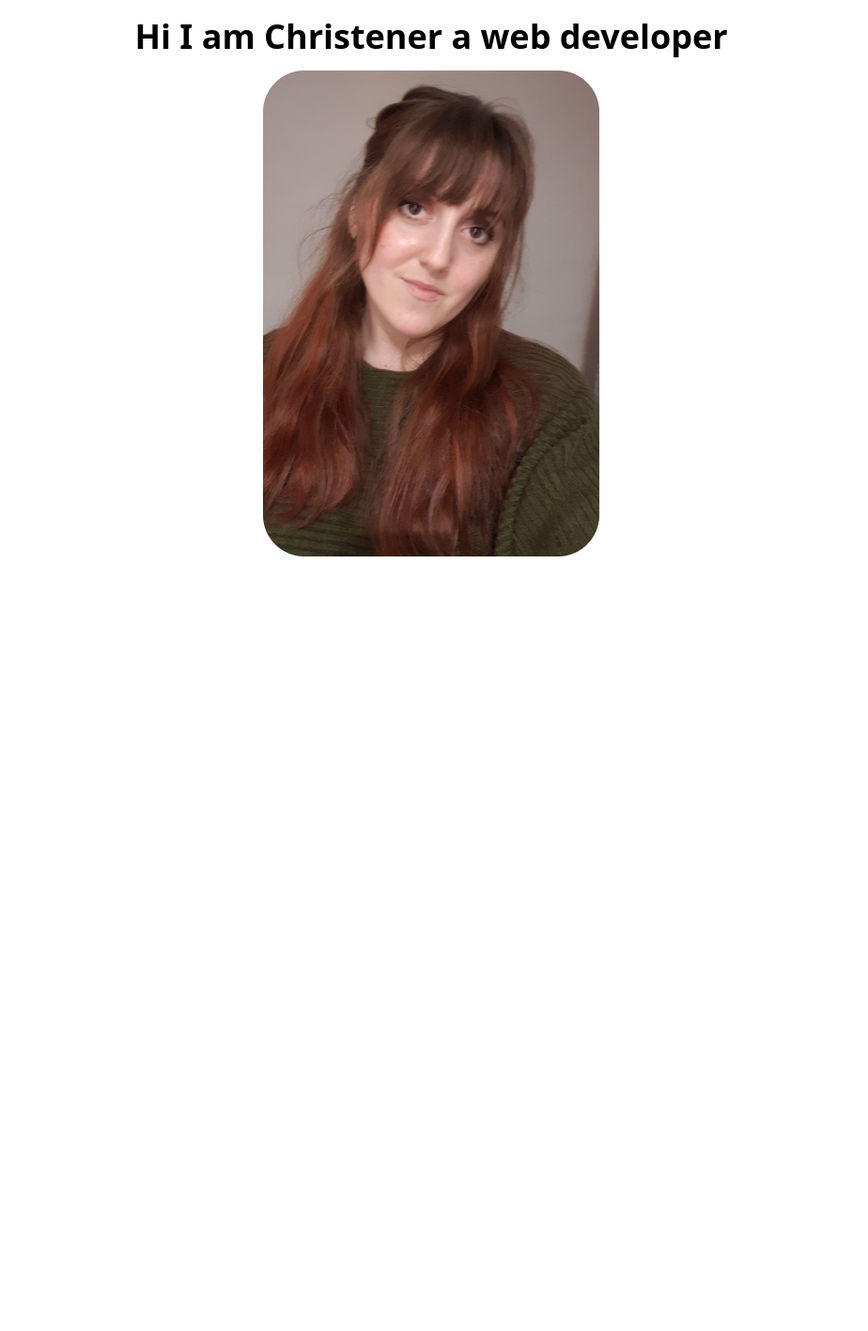
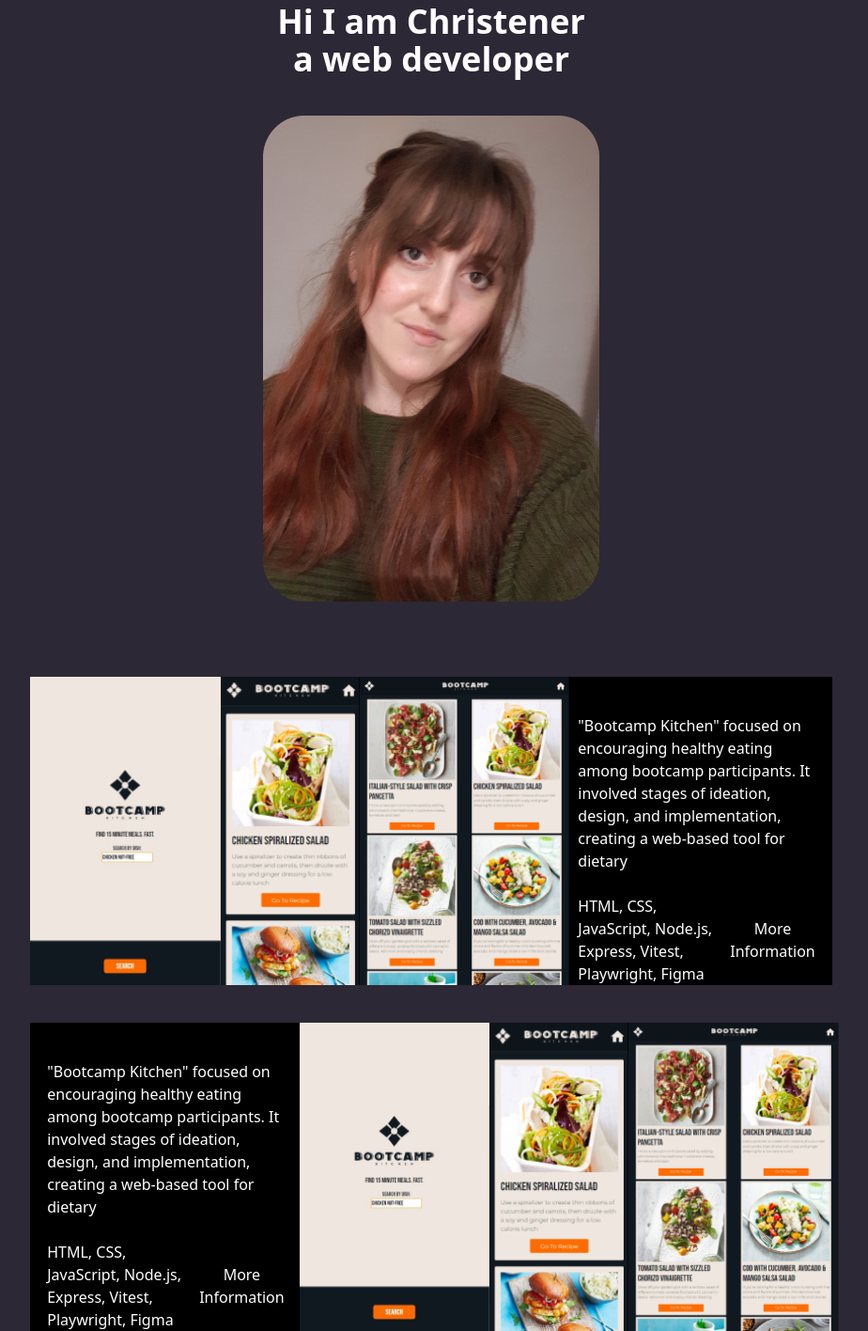
Before and after one commit to Christener19/Portfolio, a plain HTML site: page index.html in a window 1280 px wide. Shown: the part 77-1493 px from the top of the page at 94% size, without its empty margins (181-1105 px from the left). Before the commit the page ends 800 px from the top, so only its background shows below. Drawn offline with nearby package versions, Linux system fonts and the light colour scheme.

Commit message:
projects stage started

```diff
--- a/index.html
+++ b/index.html
@@ -7,16 +7,61 @@
     <link rel="stylesheet" href="style.css">
     <title>Christener Leigh's portfolio</title>
 </head>
-<body>
-      <nav class="w-full h-14 nav-bar-custom-color relative flex items-center pl-5">
-        <div class="mr-5 w-[97px] h-9 text-center text-white text-xl font-normal font-['Inter']">Home</div>
-        <div class="mr-5 w-[97px] h-9 text-center text-white text-xl font-normal font-['Inter']">Projects</div>
-        <div class="mr-5 w-[97px] h-9 text-center text-white text-xl font-normal font-['Inter']">About</div>
-        <div class="w-[97px] h-9 text-center text-white text-xl font-normal font-['Inter']">Contact</div>
+<body class="w-[1728px] h-screen relative homepage-custom-color">
+        <nav class="w-full h-14 nav-bar-custom-color relative flex items-center pl-5">
+        <a href="#home" class="mr-5 w-[97px] h-9 text-center text-white text-xl font-normal font-['Inter']">Home</a>
+        <a href="#projects" class="mr-5 w-[97px] h-9 text-center text-white text-xl font-normal font-['Inter']">Projects</a>
+        <a href="#about" class="mr-5 w-[97px] h-9 text-center text-white text-xl font-normal font-['Inter']">About</a>
+        <a href="#contact" class="w-[97px] h-9 text-center text-white text-xl font-normal font-['Inter']">Contact</a>
     </nav>
-    <h3  class="text-4xl font-bold text-center mt-10 my-4">Hi I am Christener a web developer</h3>
-    <div class="flex justify-center">
-  <img src="propic.png" alt="profile picture" class="w-[358px] h-[517px]"/>
+  <main>
+    <section id="home">
+    <h3  class="text-4xl font-bold text-center mt-6 my-4 text-white">Hi I am Christener <br> a web developer</h3>
+    <div class="flex justify-center mt-10">
+  <img src="Images/main-page/propic.png" alt="profile picture" class="w-[358px] h-[517px]"/>
 </div>
+</section>
+
+<section id="projects" class="flex flex-col items-center justify-center mt-10">
+    <!----------------CARD-ONE--------------->
+<div class="card-one w-[558px] h-[324px] bg-black flex w-2/3 mt-10 ">
+    <div class="flex ">
+    <img class="w-[200px] h-[324px]" src="Images/bootcamp-kitchen/Main.png" />
+    <img class="w-[200px] h-[324px]" src="Images/bootcamp-kitchen/searched.png" />
+    <img class="w-[200px] h-[324px]" src="Images/bootcamp-kitchen/Responsive.png" />
+    </div>
+
+
+<div class="text-container w-1/3 flex flex-col items-center px-4">
+    <p class="text-white mt-10">"Bootcamp Kitchen" focused on encouraging healthy eating among bootcamp participants. It involved stages of ideation, design, and implementation, creating a web-based tool for dietary </p> <br>
+    <div class="flex">
+         <p class="text-white"> HTML, CSS, JavaScript, Node.js, Express, Vitest, Playwright, Figma  </p>
+          <button class="text-white"> More Information</button>
+</div>
+</div>
+</div>
+
+ <!------------------CARD-TWO-------------------->
+<div class="card-one w-[558px] h-[324px] bg-black flex w-2/3 mt-10 flex-row-reverse">
+    <div class="flex ">
+        <img class="w-[200px] h-[324px]" src="Images/bootcamp-kitchen/Main.png" />
+        <img class="w-[200px] h-[324px]" src="Images/bootcamp-kitchen/searched.png" />
+        <img class="w-[200px] h-[324px]" src="Images/bootcamp-kitchen/Responsive.png" />
+        </div>
+
+
+    <div class="text-container w-1/3 flex flex-col items-center px-4">
+        <p class="text-white mt-10">"Bootcamp Kitchen" focused on encouraging healthy eating among bootcamp participants. It involved stages of ideation, design, and implementation, creating a web-based tool for dietary </p> <br>
+        <div class="flex">
+             <p class="text-white"> HTML, CSS, JavaScript, Node.js, Express, Vitest, Playwright, Figma  </p>
+              <button class="text-white"> More Information</button>
+    </div>
+    </div>
+    </div>
+ <!-------------------CARD-THREE-------------------->
+
+  <!-------------------CARD-FOUR--------------------->
+</section>
+</main>
 </body>
 </html>
--- a/style.css
+++ b/style.css
@@ -1,3 +1,7 @@
 .nav-bar-custom-color {
     background-color: #564848
 }
+
+.homepage-custom-color {
+    background-color: #2c2836
+}
```
Also changed, not shown: Images/bootcamp-kitchen/Main.png (added), Images/bootcamp-kitchen/Responsive.png (added), Images/bootcamp-kitchen/searched.png (added), Images/main-page/propic.png (renamed from propic.png).
